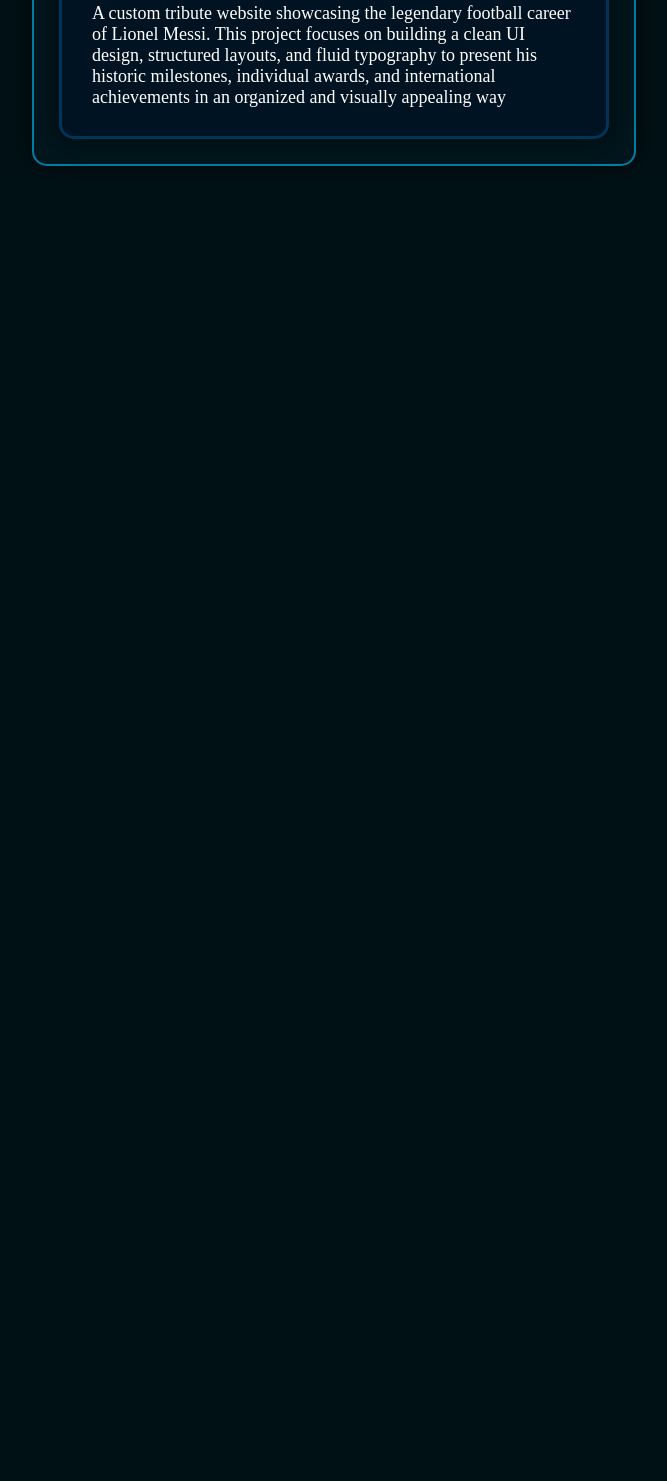
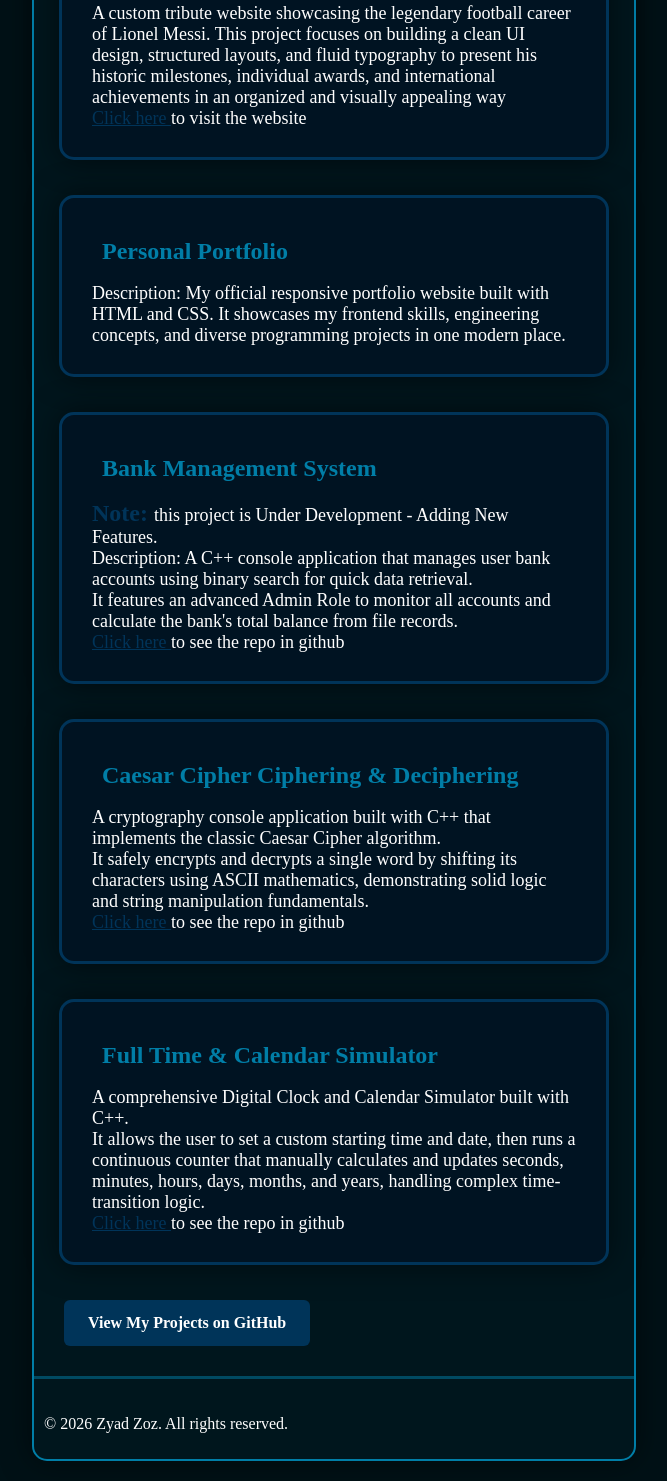
Before and after one commit to Zyad-Zoz-133/My-Portfolio, a plain HTML site: page index.html in a window 1280 px wide. Shown: the part 1290-2771 px from the top of the page, without its empty margins (306-973 px from the left). Before the commit the page ends 1476 px from the top, so only its background shows below. Drawn offline with Linux system fonts and the light colour scheme.

Commit message:
all the project was finished

```diff
--- a/index.html
+++ b/index.html
@@ -17,9 +17,9 @@
 
           <div class="icons">
             <a
-              href="zyadahmedmohamed265@gmail.com"
+              href="https://mail.google.com/mail/?view=cm&fs=1&to=zyadahmedmohamed265@gmail.com"
               target="_blank"
-              title="My Email"
+              title="Email"
             >
               <svg
                 xmlns="http://www.w3.org/2000/svg"
@@ -305,16 +305,53 @@
         </svg>
       </span>
       <div class="card">
-        <span class="title">Leo's Legacy</span>
-        <img src="images/download (3).jpg" alt="Messi photo" />
+        <span class="title"><strong>Leo's Legacy</strong></span>
+        <img src="images/download (3).jpg" alt="Messi photo" class="messi" />
         <p class="text">
           A custom tribute website showcasing the legendary football career of
           Lionel Messi. This project focuses on building a clean UI design,
           structured layouts, and fluid typography to present his historic
           milestones, individual awards, and international achievements in an
-          organized and visually appealing way
+          organized and visually appealing way <br>
+          <a href="https://zyad-zoz-133.github.io/MESSI-The-Ultimate-Career-Guide/" target="_blank">Click here </a>
+          <span class="link">to visit the website</span>
         </p>
       </div>
-    </div>
+      <div class="card">
+        <span class="title"><strong>Personal Portfolio</strong></span>
+        <p class="text">
+          Description: My official responsive portfolio website built with HTML and CSS. It showcases my frontend skills, engineering concepts, and diverse programming projects in one modern place.
+        </p>
+      </div>
+      <div class="card">
+        <span class="title"><strong>Bank Management System</strong></span>
+        <p class="text">
+          <span><strong class="note">Note: </strong>this project is Under Development - Adding New Features.<br></span>
+          Description: A C++ console application that manages user bank accounts using binary search for quick data retrieval. <br> It features an advanced Admin Role to monitor all accounts and calculate the bank's total balance from file records. <br>
+          <a href="https://github.com/Zyad-Zoz-133/Digital-Bank-Wallet.git" target="_blank">Click here </a>
+          <span class="link">to see the repo in github</span>
+        </p>
+      </div>
+      <div class="card">
+        <span class="title"><strong>Caesar Cipher Ciphering & Deciphering</strong></span>
+        <p class="text">
+          A cryptography console application built with C++ that implements the classic Caesar Cipher algorithm. <br> It safely encrypts and decrypts a single word by shifting its characters using ASCII mathematics, demonstrating solid logic and string manipulation fundamentals. <br>
+          <a href="https://Zyad-Zoz-133.github.io/ceaser-cipher" target="_blank">Click here </a>
+          <span class="link">to see the repo in github</span>
+        </p>
+      </div>
+      <div class="card">
+        <span class="title"><strong>Full Time & Calendar Simulator</strong></span>
+        <p class="text">
+          A comprehensive Digital Clock and Calendar Simulator built with C++. <br> It allows the user to set a custom starting time and date, then runs a continuous counter that manually calculates and updates seconds, minutes, hours, days, months, and years, handling complex time-transition logic. <br>
+          <a href="https://github.com/Zyad-Zoz-133/digital-clock.git" target="_blank">Click here </a>
+          <span class="link">to see the repo in github</span>
+        </p>
+      </div>
+      <a href= "https://github.com/Zyad-Zoz-133" target="_blank" class="github-btn">View My Projects on GitHub</a>
+      <hr>
+      <footer>
+        <p>&copy; 2026 Zyad Zoz. All rights reserved.</p>
+      </footer>
   </body>
 </html>
--- a/style.css
+++ b/style.css
@@ -48,8 +48,6 @@
 header{
       padding: 5px 5px 0 10px;
       max-width: 1000px;
-      /* padding: auto; */
-      /* border: 1px solid red; */
 }
 
 header p{
@@ -99,11 +97,11 @@
       align-items: center;
       justify-content: space-between;
       box-sizing: border-box;
-      /* border: 1px solid white; */
 }
 
-header .title:hover{
-      cursor: pointer;
+header .title:hover ,
+.ps-title
+:hover{
       color: #00a8ff;
 }
 
@@ -129,7 +127,7 @@
 
 .about-me:hover,
 .skills:hover,
-.right-side:hover {
+.right-side,.card:hover {
       background-color: #00192a;
 }
 
@@ -180,7 +178,11 @@
 .rock{
       width: 30px;
       height: 30px;
-      fill: var(--border);
+      fill: var(--titles);
+}
+
+.rock:hover{
+      fill: #00a8ff;
 }
 
 .game{
@@ -199,7 +201,51 @@
       font-size:large;
 }
 
-.card span{
+.card .title{
       display: block;
-      padding: 10px;
+      margin: 10px;
 }
+
+.messi{
+      width: 300px;
+      height: 200px;
+      object-fit:contain;
+}
+
+.card a{
+      color: var(--border);
+      display: inline;
+}
+
+.link {
+      color: var(--text);
+}
+
+.text .note {
+      color: var(--border);
+      font-size: x-large;
+}
+
+footer p{
+      color: var(--text);
+      padding: 10px 10px;
+      padding-top: 0;
+}
+
+.github-btn {
+      display: inline-block;
+      background-color: var(--border);
+      color: #ffffff;
+      padding: 14px 24px;
+      margin: 10px;
+      margin-left: 30px;
+      text-decoration: none;
+      border-radius: 6px;
+      font-weight: bold;
+      width: fit-content;
+      transition: background-color 0.3s ease;
+}
+
+.github-btn:hover {
+      background-color: #00192a;
+}
```
